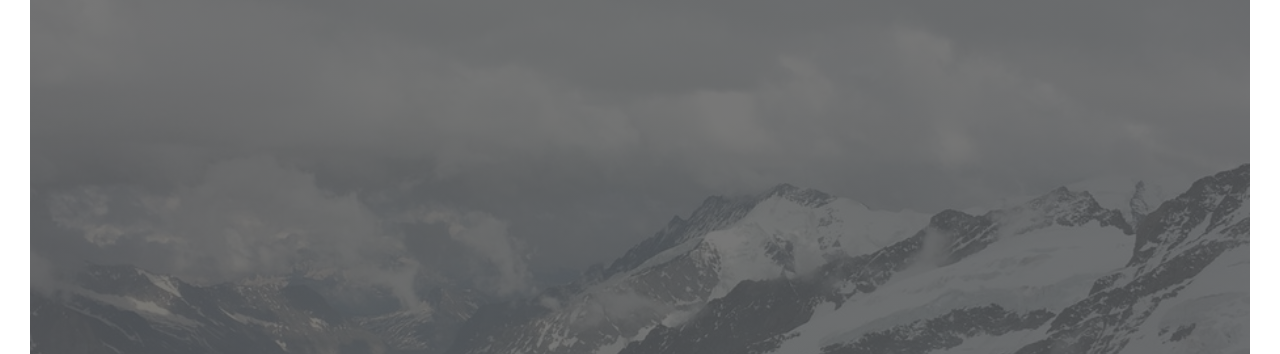
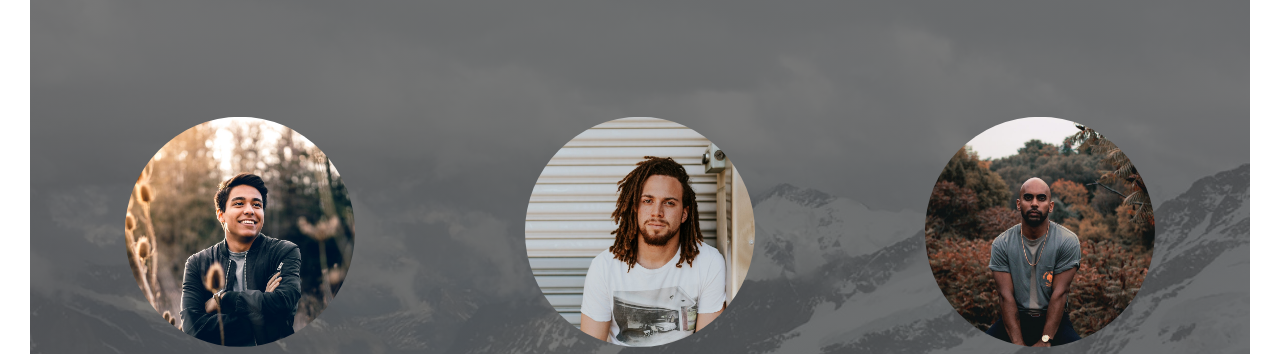
Before and after one commit to VladimirBlagojevic/Hike-Website, a website: page index.html in a window 1280 px wide. Shown: the part 2675-3029 px from the top of the page. Drawn offline with nearby package versions, Linux system fonts and the light colour scheme; files that its build step writes are made by us from their sources; the site is published under a folder, as on GitHub Pages, so addresses that start at the root find nothing.

Commit message:
Fixed some wrong image path

```diff
--- a/index.html
+++ b/index.html
@@ -109,7 +109,7 @@
                 <div class="col-1-of-3">
                     <div class="guide">
                         <div class="guide__box">
-                            <img src="/img/guide3.jpg" alt="Picture of tour guide" class="guide__img">
+                            <img src="img/guide3.jpg" alt="Picture of tour guide" class="guide__img">
                         </div>
                         <div class="guide__name">
                                 Christian	Morton
@@ -124,7 +124,7 @@
                 <div class="col-1-of-3">
                     <div class="guide">
                         <div class="guide__box">
-                            <img src="/img/guide1.jpg" alt="Picture of tour guide" class="guide__img">
+                            <img src="img/guide1.jpg" alt="Picture of tour guide" class="guide__img">
                         </div>
                         <div class="guide__name">
                             Denis Rojers
@@ -139,7 +139,7 @@
                 <div class="col-1-of-3">
                     <div class="guide">
                         <div class="guide__box">
-                            <img src="/img/guide2.jpg" alt="Picture of tour guide" class="guide__img">
+                            <img src="img/guide2.jpg" alt="Picture of tour guide" class="guide__img">
                         </div>
                         <div class="guide__name">
                                 Sammy	Summers
```
